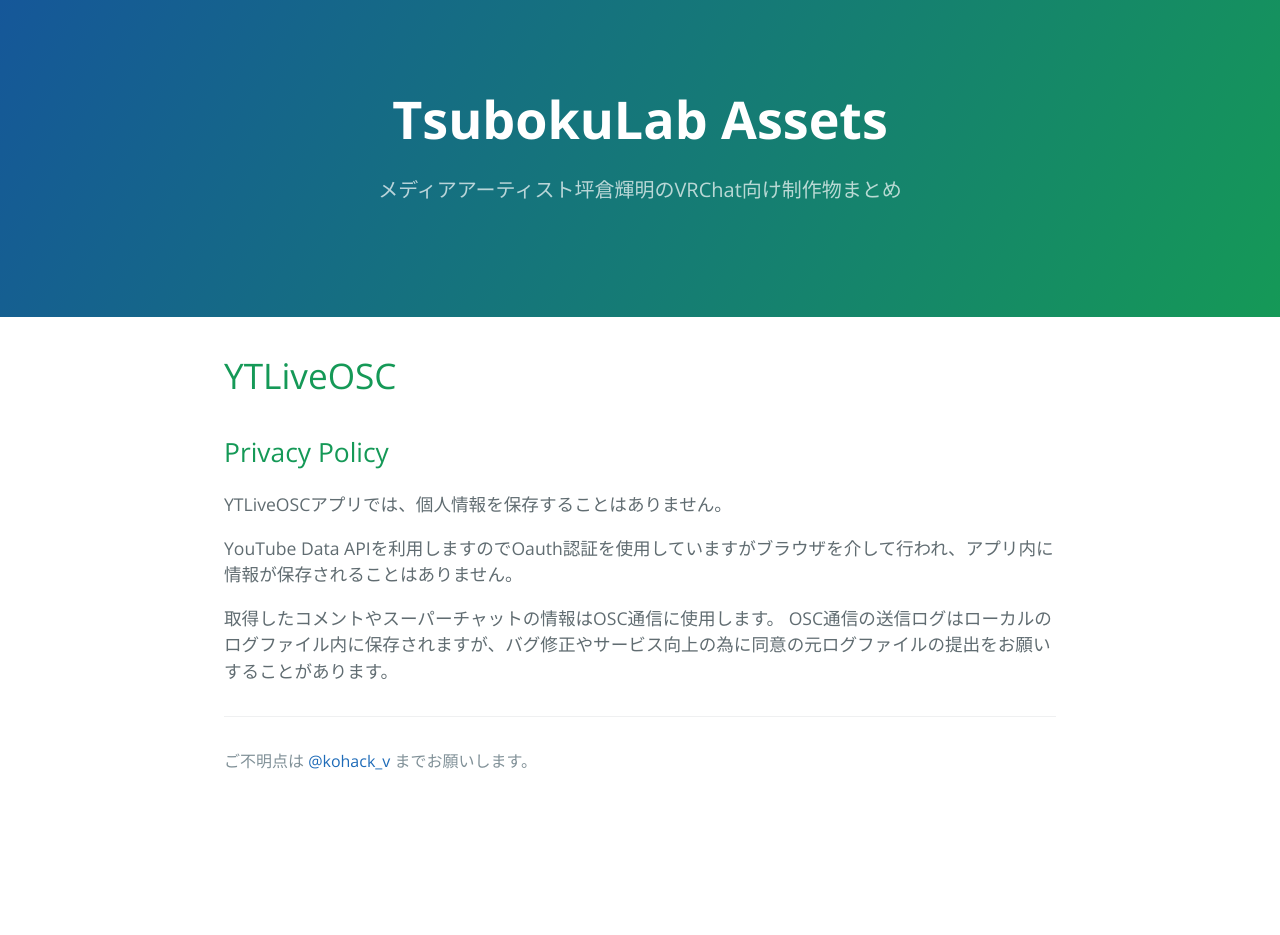
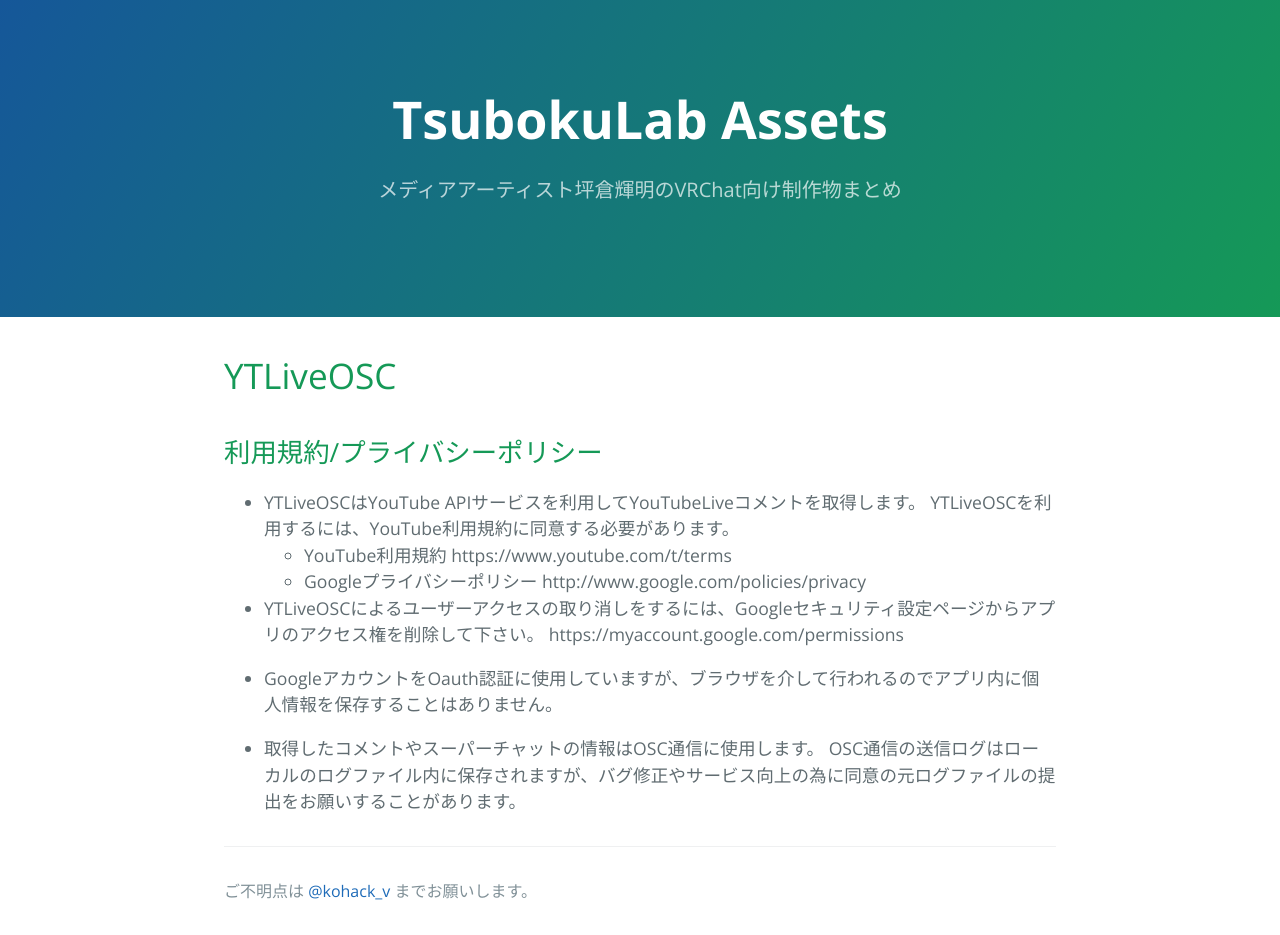
Before and after one commit to TsubokuLab/TsubokuLab.github.io, a Jekyll site: the page built from ytliveosc/privacy-policy.md, in a window 1280 px wide. Built offline with Jekyll 4.4.1, drawn with Linux system fonts in a browser that asks for light colours; before the commit the page ends 900 px from its top, so only the background shows below that.

Commit message:
YTLiveOSC利用規約追加

```diff
--- a/ytliveosc/privacy-policy.md
+++ b/ytliveosc/privacy-policy.md
@@ -3,17 +3,24 @@
 title: TsubokuLab Assets
 tagline: "メディアアーティスト坪倉輝明のVRChat向け制作物まとめ"
 author: Teruaki Tsubokura
-description: "YTLiveOSC - Privacy Policy"
+description: "YTLiveOSC - 利用規約/プライバシーポリシー"
 image: http://github.teruaki-tsubokura.com/images/github_thumbnail.png
 ---
 
 # YTLiveOSC
 
-## Privacy Policy
+## 利用規約/プライバシーポリシー
 
-YTLiveOSCアプリでは、個人情報を保存することはありません。
+* YTLiveOSCはYouTube APIサービスを利用してYouTubeLiveコメントを取得します。
+  YTLiveOSCを利用するには、YouTube利用規約に同意する必要があります。
+  * YouTube利用規約
+    https://www.youtube.com/t/terms
+  * Googleプライバシーポリシー
+    http://www.google.com/policies/privacy
+* YTLiveOSCによるユーザーアクセスの取り消しをするには、Googleセキュリティ設定ページからアプリのアクセス権を削除して下さい。
+  https://myaccount.google.com/permissions
 
-YouTube Data APIを利用しますのでOauth認証を使用していますがブラウザを介して行われ、アプリ内に情報が保存されることはありません。
+* GoogleアカウントをOauth認証に使用していますが、ブラウザを介して行われるのでアプリ内に個人情報を保存することはありません。
 
-取得したコメントやスーパーチャットの情報はOSC通信に使用します。
-OSC通信の送信ログはローカルのログファイル内に保存されますが、バグ修正やサービス向上の為に同意の元ログファイルの提出をお願いすることがあります。
+* 取得したコメントやスーパーチャットの情報はOSC通信に使用します。
+  OSC通信の送信ログはローカルのログファイル内に保存されますが、バグ修正やサービス向上の為に同意の元ログファイルの提出をお願いすることがあります。
```
